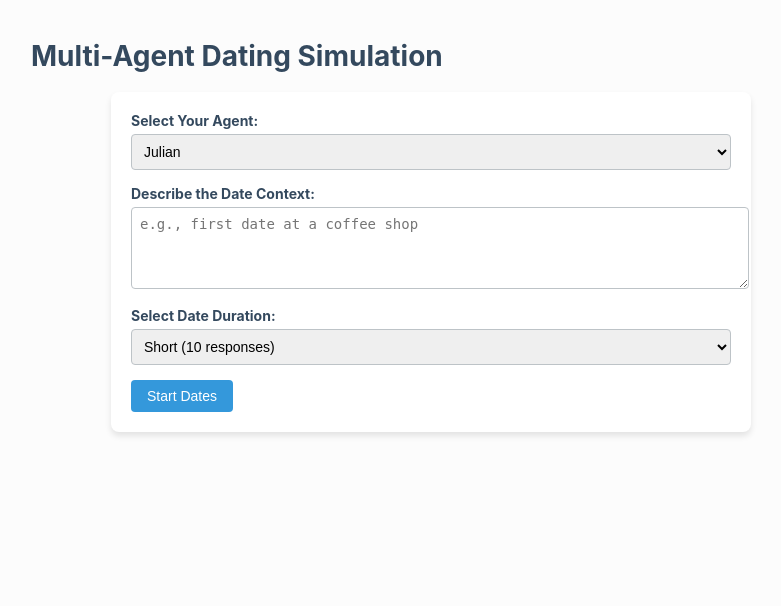
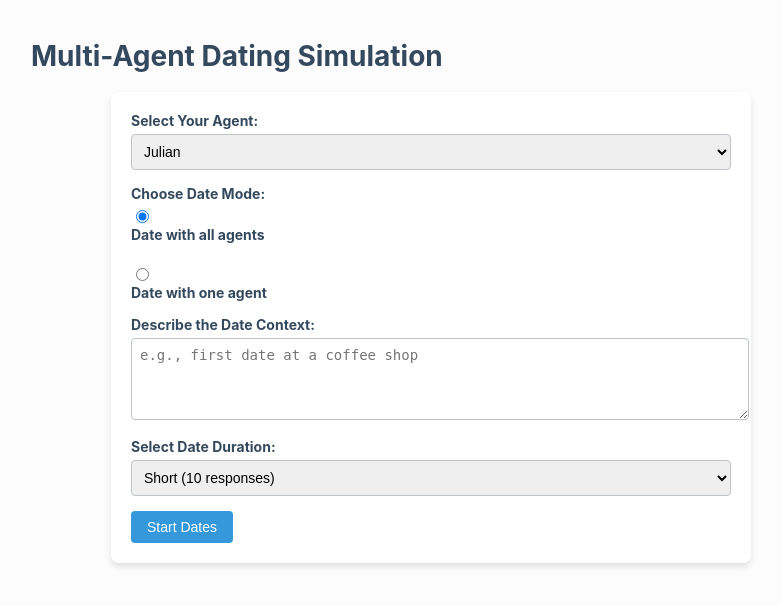
Before and after one commit to mateolarreaferro/LoveSims, a Flask app: page / in a window 1280 px wide. Shown: the top 606 px of the page, without its empty margins (209-990 px from the left). Run offline with Flask 3, Linux system fonts and the light colour scheme; parts of the project's set-up code (start-up, migrations or seed data) failed here and were passed over; some libraries are stand-ins or nearby versions.

Commit message:
added option to run 1 simulation instead of all sims

```diff
--- a/assign2/main.py
+++ b/assign2/main.py
@@ -51,10 +51,10 @@ class Game:
             system_prompt = self._create_date_prompt(current_agent, other_agent, stage)
 
             # Construct conversation context without speaker names
-            conversation_context = '\n'.join(conversation_history)
+            conversation_history_text = '\n'.join(conversation_history)
 
             # Generate response
-            response = self.generate_response(system_prompt, conversation_context)
+            response = self.generate_response(system_prompt, conversation_history_text)
             print(f"{current_agent.name} (Response {i+1}): {response}")
 
             # Append to conversation history without the speaker's name
@@ -96,11 +96,17 @@ class Game:
     def get_log(self):
         return "\n".join(self.date_transcript)
 
-def init_game(user_agent_name, date_context, date_duration):
+def init_game(user_agent_name, date_context, date_duration, date_mode='all', date_agent_name=None):
     print(user_agent_name)
     print(agent_list)
     user_agent = next(agent for agent in agent_list if agent["name"] == user_agent_name)
-    other_agents = [Agent(agent_data["name"], agent_data["persona"]) for agent_data in agent_list if agent_data["name"] != user_agent_name]
+
+    if date_mode == 'one' and date_agent_name:
+        # Only date with selected agent
+        other_agents = [Agent(agent_data["name"], agent_data["persona"]) for agent_data in agent_list if agent_data["name"] == date_agent_name]
+    else:
+        # Date with all other agents
+        other_agents = [Agent(agent_data["name"], agent_data["persona"]) for agent_data in agent_list if agent_data["name"] != user_agent_name]
     game = Game(user_agent, other_agents, date_duration)
     game.set_date_context(date_context)
     return game
@@ -119,9 +125,11 @@ def start_dates():
     user_agent_name = data['name']
     date_context = data['context']
     date_duration = int(data.get('duration', 10))  # Default to 10 if not provided
+    date_mode = data.get('date_mode', 'all')
+    date_agent_name = data.get('date_agent_name', None)
 
-    game = init_game(user_agent_name, date_context, date_duration)
-    print(f"Game initialized with agent: {user_agent_name}, context: {date_context}, duration: {date_duration}")
+    game = init_game(user_agent_name, date_context, date_duration, date_mode, date_agent_name)
+    print(f"Game initialized with agent: {user_agent_name}, context: {date_context}, duration: {date_duration}, date_mode: {date_mode}, date_agent_name: {date_agent_name}")
     return jsonify({"status": "success"})
 
 @app.route('/run_dates', methods=['POST'])
--- a/assign2/templates/index.html
+++ b/assign2/templates/index.html
@@ -130,6 +130,19 @@
           </select>
         </div>
         <div class="form-group">
+          <label>Choose Date Mode:</label>
+          <input type="radio" id="date-with-all" name="date-mode" value="all" checked>
+          <label for="date-with-all">Date with all agents</label><br>
+          <input type="radio" id="date-with-one" name="date-mode" value="one">
+          <label for="date-with-one">Date with one agent</label>
+        </div>
+        <div class="form-group" id="select-date-agent-group" style="display:none;">
+          <label for="date-agent-name">Select Agent to Date:</label>
+          <select id="date-agent-name">
+            <!-- Options for agent names will be populated here -->
+          </select>
+        </div>
+        <div class="form-group">
           <label for="date-context">Describe the Date Context:</label>
           <textarea
             id="date-context"
@@ -216,6 +229,27 @@
         agentNameSelect.appendChild(option);
       });
 
+      const dateAgentNameSelect = document.getElementById("date-agent-name");
+      agentList.forEach((agent) => {
+        const option = document.createElement("option");
+        option.value = agent;
+        option.textContent = agent;
+        dateAgentNameSelect.appendChild(option);
+      });
+
+      document.getElementById("date-with-all").addEventListener("change", toggleDateAgentSelect);
+      document.getElementById("date-with-one").addEventListener("change", toggleDateAgentSelect);
+
+      function toggleDateAgentSelect() {
+        const dateMode = document.querySelector('input[name="date-mode"]:checked').value;
+        const selectDateAgentGroup = document.getElementById("select-date-agent-group");
+        if (dateMode === "one") {
+          selectDateAgentGroup.style.display = "block";
+        } else {
+          selectDateAgentGroup.style.display = "none";
+        }
+      }
+
       function displayDateLog(dateTranscript) {
         console.log("Displaying date transcript...");
         dateLogContainer.innerHTML = "";
@@ -272,6 +306,12 @@
         const userAgentName = agentNameSelect.value;
         const dateContext = dateContextInput.value.trim();
         const dateDuration = dateDurationSelect.value;
+        const dateMode = document.querySelector('input[name="date-mode"]:checked').value;
+
+        let dateAgentName = null;
+        if (dateMode === "one") {
+          dateAgentName = dateAgentNameSelect.value;
+        }
 
         if (!userAgentName || !dateContext) {
           alert("Please select an agent and describe the date.");
@@ -286,6 +326,8 @@
             name: userAgentName,
             context: dateContext,
             duration: dateDuration,
+            date_mode: dateMode,
+            date_agent_name: dateAgentName,
           }),
         })
           .then((response) => response.json())
```
